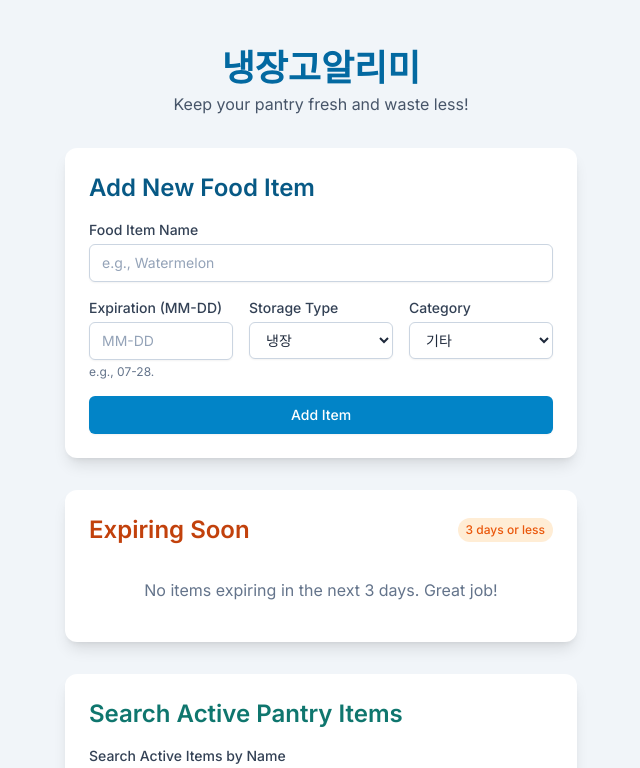
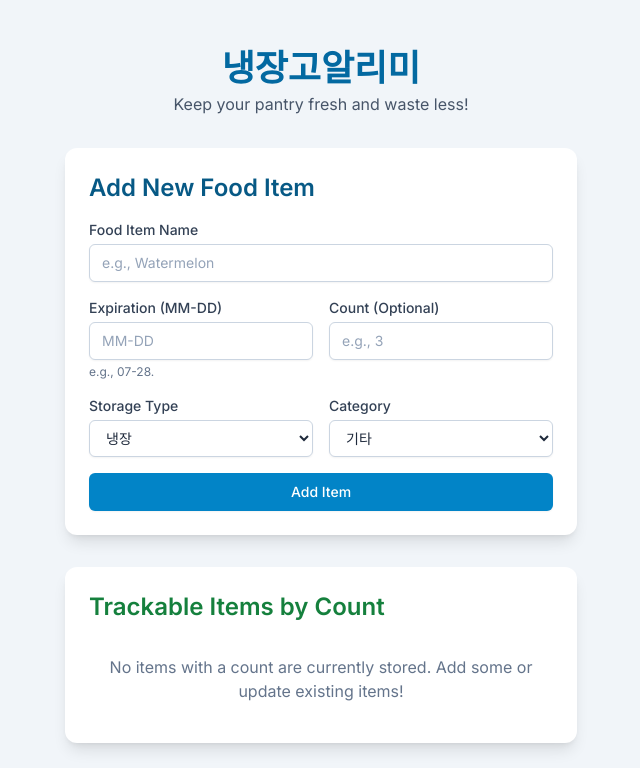
Before and after one commit to Kimmi7631/Fridge-notifier, a React (Vite) app: page / in a window 1280 px wide. Shown: the top 768 px of the page, without its empty margins (319-959 px from the left). Built offline with nearby package versions, Linux system fonts and the light colour scheme.

Commit message:
Add files via upload

```diff
--- a/App.tsx
+++ b/App.tsx
@@ -1,12 +1,14 @@
+
 import React, { useState } from 'react';
 import { FoodForm } from './components/FoodForm';
 import { ExpiringSoonList } from './components/ExpiringSoonList';
 import { SearchFood } from './components/SearchFood';
 import { AllItemsList } from './components/AllItemsList';
+import { CountableItemsList } from './components/CountableItemsList'; // Import new component
 import { useFoodStorage } from './hooks/useFoodStorage';
 
 const App: React.FC = () => {
-  const { foodItems, addFoodItem, removeFoodItem, calculateDaysLeft } = useFoodStorage();
+  const { foodItems, addFoodItem, removeFoodItem, consumeFoodItem, calculateDaysLeft } = useFoodStorage();
   const [showAllItems, setShowAllItems] = useState(false);
 
   return (
@@ -22,6 +24,18 @@ const App: React.FC = () => {
             Add New Food Item
           </h2>
           <FoodForm onAddFood={addFoodItem} />
+        </section>
+
+        <section aria-labelledby="countable-items-heading" className="bg-white p-5 sm:p-6 rounded-xl shadow-lg">
+          <h2 id="countable-items-heading" className="text-xl sm:text-2xl font-semibold mb-4 text-green-700">
+            Trackable Items by Count
+          </h2>
+          <CountableItemsList
+            foodItems={foodItems}
+            onConsumeItem={consumeFoodItem}
+            onRemoveFood={removeFoodItem}
+            calculateDaysLeft={calculateDaysLeft}
+          />
         </section>
 
         <section aria-labelledby="expiring-soon-heading" className="bg-white p-5 sm:p-6 rounded-xl shadow-lg">
--- /dev/null
+++ b/components/CountableItemsList.tsx
@@ -0,0 +1,83 @@
+
+import React from 'react';
+import { FoodItem, storageTypeDisplayMap } from '../types';
+import FoodItemDisplay from './FoodItemDisplay'; // Using the enhanced FoodItemDisplay
+
+interface CountableItemsListProps {
+  foodItems: FoodItem[];
+  onConsumeItem: (id: number) => void;
+  onRemoveFood: (id: number) => void; // Pass remove for consistency, though not primary action here
+  calculateDaysLeft: (expirationDate: string) => number; // Needed by FoodItemDisplay
+}
+
+const ListSection: React.FC<{
+  title: string;
+  items: FoodItem[];
+  onConsumeItem: (id: number) => void;
+  onRemoveFood: (id: number) => void;
+  calculateDaysLeft: (expirationDate: string) => number;
+  ariaLabelledBy?: string;
+}> = ({ title, items, onConsumeItem, onRemoveFood, calculateDaysLeft, ariaLabelledBy }) => {
+  if (items.length === 0) return null;
+  return (
+    <div className="mb-4">
+      <h3 id={ariaLabelledBy} className="text-md font-semibold text-slate-600 mb-2 pl-1">{title}</h3>
+      <div className="space-y-2" role="list" aria-labelledby={ariaLabelledBy}>
+        {items.map(item => (
+          <FoodItemDisplay
+            key={item.id}
+            item={item}
+            daysLeft={calculateDaysLeft(item.expirationDate)} // Still pass daysLeft for potential display consistency
+            onConsume={onConsumeItem}
+            onRemove={onRemoveFood} // Allow removal from this list too
+            showConsumeButton={true} // Explicitly tell FoodItemDisplay to show consume logic
+          />
+        ))}
+      </div>
+    </div>
+  );
+};
+
+export const CountableItemsList: React.FC<CountableItemsListProps> = ({ foodItems, onConsumeItem, onRemoveFood, calculateDaysLeft }) => {
+  const countableItems = foodItems.filter(item => item.count && item.count >= 1)
+                                 .sort((a, b) => (a.name.toLowerCase() > b.name.toLowerCase() ? 1 : -1)); // Sort by name for this list
+
+  const refrigeratedItems = countableItems.filter(item => item.storageType === 'Refrigerated');
+  const frozenItems = countableItems.filter(item => item.storageType === 'Frozen');
+  const otherItems = countableItems.filter(item => item.storageType === 'Others');
+
+  if (countableItems.length === 0) {
+    return <p className="text-slate-500 text-center py-4">No items with a count are currently stored. Add some or update existing items!</p>;
+  }
+
+  return (
+    <div className="space-y-3">
+      <div className="max-h-96 overflow-y-auto pr-1">
+        <ListSection
+            title={storageTypeDisplayMap.Refrigerated}
+            items={refrigeratedItems}
+            onConsumeItem={onConsumeItem}
+            onRemoveFood={onRemoveFood}
+            calculateDaysLeft={calculateDaysLeft}
+            ariaLabelledBy="refrigerated-countable-heading"
+        />
+        <ListSection
+            title={storageTypeDisplayMap.Frozen}
+            items={frozenItems}
+            onConsumeItem={onConsumeItem}
+            onRemoveFood={onRemoveFood}
+            calculateDaysLeft={calculateDaysLeft}
+            ariaLabelledBy="frozen-countable-heading"
+        />
+        <ListSection
+            title={storageTypeDisplayMap.Others}
+            items={otherItems}
+            onConsumeItem={onConsumeItem}
+            onRemoveFood={onRemoveFood}
+            calculateDaysLeft={calculateDaysLeft}
+            ariaLabelledBy="others-countable-heading"
+        />
+      </div>
+    </div>
+  );
+};
--- a/components/FoodForm.tsx
+++ b/components/FoodForm.tsx
@@ -3,7 +3,7 @@ import React, { useState } from 'react';
 import { StorageType, FoodCategory, foodCategories, foodCategoryDisplayMap, storageTypeDisplayMap } from '../types';
 
 interface FoodFormProps {
-  onAddFood: (name: string, expirationDate: string, storageType: StorageType, category: FoodCategory) => boolean;
+  onAddFood: (name: string, expirationDate: string, storageType: StorageType, category: FoodCategory, count?: number) => boolean;
 }
 
 export const FoodForm: React.FC<FoodFormProps> = ({ onAddFood }) => {
@@ -11,6 +11,7 @@ export const FoodForm: React.FC<FoodFormProps> = ({ onAddFood }) => {
   const [monthDay, setMonthDay] = useState('');
   const [storageType, setStorageType] = useState<StorageType>('Refrigerated');
   const [category, setCategory] = useState<FoodCategory>('Others');
+  const [count, setCount] = useState<string>('');
   const [error, setError] = useState('');
   const [successMessage, setSuccessMessage] = useState('');
 
@@ -34,6 +35,17 @@ export const FoodForm: React.FC<FoodFormProps> = ({ onAddFood }) => {
       return;
     }
 
+    let itemCount: number | undefined = undefined;
+    if (count.trim() !== '') {
+        const parsedCount = parseInt(count.trim(), 10);
+        if (isNaN(parsedCount) || parsedCount <= 0) {
+            setError('Count must be a positive number.');
+            return;
+        }
+        itemCount = parsedCount;
+    }
+
+
     const parts = monthDay.trim().split('-');
     const month = parseInt(parts[0], 10);
     const day = parseInt(parts[1], 10);
@@ -55,15 +67,21 @@ export const FoodForm: React.FC<FoodFormProps> = ({ onAddFood }) => {
 
     const fullExpirationDateString = `${yearToUse}-${parts[0].padStart(2, '0')}-${parts[1].padStart(2, '0')}`;
 
-    const added = onAddFood(name.trim(), fullExpirationDateString, storageType, category);
+    const added = onAddFood(name.trim(), fullExpirationDateString, storageType, category, itemCount);
     if (added) {
       const displayStorage = storageTypeDisplayMap[storageType];
       const displayCategory = foodCategoryDisplayMap[category];
-      setSuccessMessage(`"${name.trim()}" (${displayStorage}, ${displayCategory}) added successfully for ${fullExpirationDateString}!`);
+      let successMsg = `"${name.trim()}" (${displayStorage}, ${displayCategory}) added successfully for ${fullExpirationDateString}`;
+      if (itemCount) {
+        successMsg += ` with a count of ${itemCount}`;
+      }
+      successMsg += `!`;
+      setSuccessMessage(successMsg);
       setName('');
       setMonthDay('');
       setStorageType('Refrigerated');
-      setCategory('Others'); // Reset category to default
+      setCategory('Others');
+      setCount('');
       setTimeout(() => setSuccessMessage(''), 3000);
     } else {
       setError(`Failed to add "${name.trim()}".`);
@@ -86,8 +104,8 @@ export const FoodForm: React.FC<FoodFormProps> = ({ onAddFood }) => {
           aria-required="true"
         />
       </div>
-      <div className="grid grid-cols-1 md:grid-cols-3 gap-4">
-        <div className="md:col-span-1">
+      <div className="grid grid-cols-1 md:grid-cols-2 gap-4">
+        <div>
             <label htmlFor="expirationDate" className="block text-sm font-medium text-slate-700 mb-1">
                 Expiration (MM-DD)
             </label>
@@ -105,7 +123,23 @@ export const FoodForm: React.FC<FoodFormProps> = ({ onAddFood }) => {
             />
             <p id="date-format-hint" className="text-xs text-slate-500 mt-1">e.g., 07-28.</p>
         </div>
-        <div className="md:col-span-1">
+        <div>
+            <label htmlFor="itemCount" className="block text-sm font-medium text-slate-700 mb-1">
+                Count (Optional)
+            </label>
+            <input
+                type="number"
+                id="itemCount"
+                value={count}
+                onChange={(e) => setCount(e.target.value)}
+                placeholder="e.g., 3"
+                min="1"
+                className="mt-1 block w-full px-3 py-2 bg-white border border-slate-300 rounded-md shadow-sm placeholder-slate-400 focus:outline-none focus:ring-sky-500 focus:border-sky-500 sm:text-sm"
+            />
+        </div>
+      </div>
+      <div className="grid grid-cols-1 md:grid-cols-2 gap-4">
+        <div>
           <label htmlFor="storageType" className="block text-sm font-medium text-slate-700 mb-1">
             Storage Type
           </label>
@@ -121,7 +155,7 @@ export const FoodForm: React.FC<FoodFormProps> = ({ onAddFood }) => {
             ))}
           </select>
         </div>
-        <div className="md:col-span-1">
+        <div>
           <label htmlFor="category" className="block text-sm font-medium text-slate-700 mb-1">
             Category
           </label>
--- a/hooks/useFoodStorage.ts
+++ b/hooks/useFoodStorage.ts
@@ -24,11 +24,12 @@ export const useFoodStorage = () => {
       const storedItemsJson = localStorage.getItem(STORAGE_KEY);
       if (storedItemsJson) {
         const parsedItems: FoodItem[] = JSON.parse(storedItemsJson);
-        // Ensure all items have a storageType and category, defaulting if necessary
+        // Ensure all items have defaults and handle optional count
         const itemsWithDefaults = parsedItems.map(item => ({
           ...item,
           storageType: item.storageType || 'Refrigerated',
-          category: item.category || 'Others'
+          category: item.category || 'Others',
+          count: item.count // Will be undefined if not present, which is fine
         }));
         itemsWithDefaults.sort((a, b) => new Date(a.expirationDate).getTime() - new Date(b.expirationDate).getTime());
         setFoodItems(itemsWithDefaults);
@@ -48,13 +49,14 @@ export const useFoodStorage = () => {
     }
   }, [foodItems]);
 
-  const addFoodItem = useCallback((name: string, expirationDate: string, storageType: StorageType, category: FoodCategory) => {
+  const addFoodItem = useCallback((name: string, expirationDate: string, storageType: StorageType, category: FoodCategory, count?: number) => {
     const newItem: FoodItem = {
       id: Date.now(),
       name,
       expirationDate,
       storageType,
       category,
+      count: count && !isNaN(count) && count > 0 ? count : undefined,
     };
     setFoodItems(prevItems => {
       const updatedItems = [...prevItems, newItem];
@@ -68,5 +70,16 @@ export const useFoodStorage = () => {
     setFoodItems(prevItems => prevItems.filter(item => item.id !== id));
   }, []);
 
-  return { foodItems, addFoodItem, removeFoodItem, calculateDaysLeft };
+  const consumeFoodItem = useCallback((id: number) => {
+    setFoodItems(prevItems =>
+      prevItems.map(item => {
+        if (item.id === id && item.count && item.count > 0) {
+          return { ...item, count: item.count - 1 };
+        }
+        return item;
+      })
+    );
+  }, []);
+
+  return { foodItems, addFoodItem, removeFoodItem, consumeFoodItem, calculateDaysLeft };
 };
--- a/types.ts
+++ b/types.ts
@@ -27,4 +27,5 @@ export interface FoodItem {
   expirationDate: string; // YYYY-MM-DD format
   storageType: StorageType;
   category: FoodCategory;
+  count?: number; // Optional count for the item
 }
```
Also changed, not shown: components/FoodItemDisplay.tsx (+29 -4 lines). Lines whose indentation alone changed are shown as unchanged.
